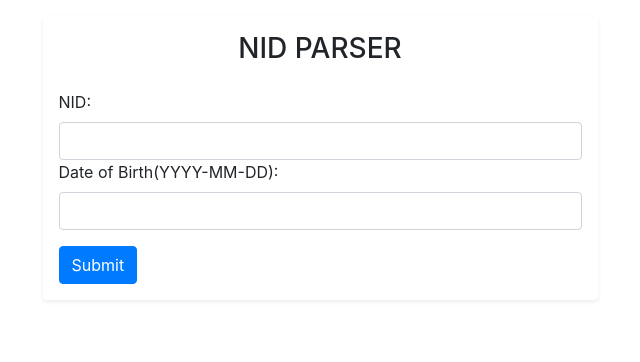
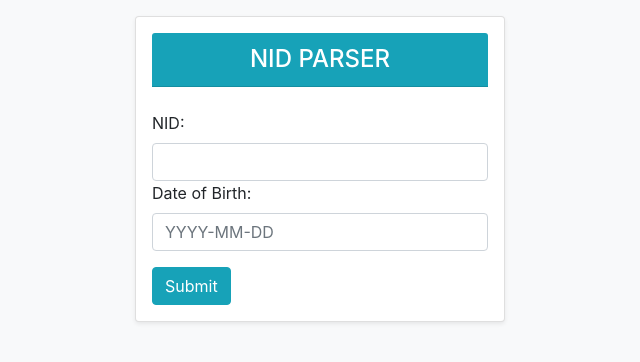
Before and after one commit to jiaulislam/voter-id-parser, a Django app: page / in a window 1280 px wide. Shown: the top 362 px of the page, without its empty margins (320-960 px from the left). Run offline with Django 3.2, Linux system fonts and the light colour scheme.

Commit message:
beautify

```diff
--- a/actions.py
+++ b/actions.py
@@ -25,7 +25,7 @@ def _check_for_valid_NID(nid_number) -> bool:
     """
     Check if the ID numbe provided by user is Valid or Not
     """
-    if len(nid_number) < 17 and nid_number.isnumeric():
+    if len(nid_number) <= 17 and nid_number.isnumeric():
         return True
     return False
 
--- a/api/voter_id_parser/forms.py
+++ b/api/voter_id_parser/forms.py
@@ -3,5 +3,5 @@ from django import forms
 class RequestForm(forms.Form):
     nid_number = forms.CharField(max_length=17, label='NID',
         widget=forms.TextInput(attrs={'class':'form-control'}))
-    date_of_birth = forms.CharField(max_length=10, label="Date of Birth(YYYY-MM-DD)",
-        widget=forms.TextInput(attrs={'class':'form-control'}))
+    date_of_birth = forms.CharField(max_length=10, label="Date of Birth",
+        widget=forms.TextInput(attrs={'class':'form-control','placeholder': 'YYYY-MM-DD'}))
--- a/api/voter_id_parser/templates/base.html
+++ b/api/voter_id_parser/templates/base.html
@@ -7,14 +7,14 @@
     <link rel="stylesheet" href="https://cdn.jsdelivr.net/npm/bootstrap@4.6.0/dist/css/bootstrap.min.css" integrity="sha384-B0vP5xmATw1+K9KRQjQERJvTumQW0nPEzvF6L/Z6nronJ3oUOFUFpCjEUQouq2+l" crossorigin="anonymous">
     <title>{% block title %}{{title}}{% endblock title %}</title>
 </head>
-<body>
+<body class='bg-light'>
     <div class="container d-flex justify-content-center">
-        <div class="form-group col-6 my-3 shadow-sm p-3 mb-5 bg-white rounded">
-            <h3 class="text-center mb-4">NID PARSER</h3>
+        <div class="card col-4 my-3 shadow-sm p-3 bg-white rounded">
+            <h4 class="text-center mb-4 card-header bg-info text-white">NID PARSER</h4>
             <form method="post">
                 {% csrf_token %}
                     {{ form }}
-                <button class='btn btn-primary mt-3' type="submit">Submit</button>
+                <button class='btn btn-info mt-3' type="submit">Submit</button>
             </form>
         </div>
     </div>
```
